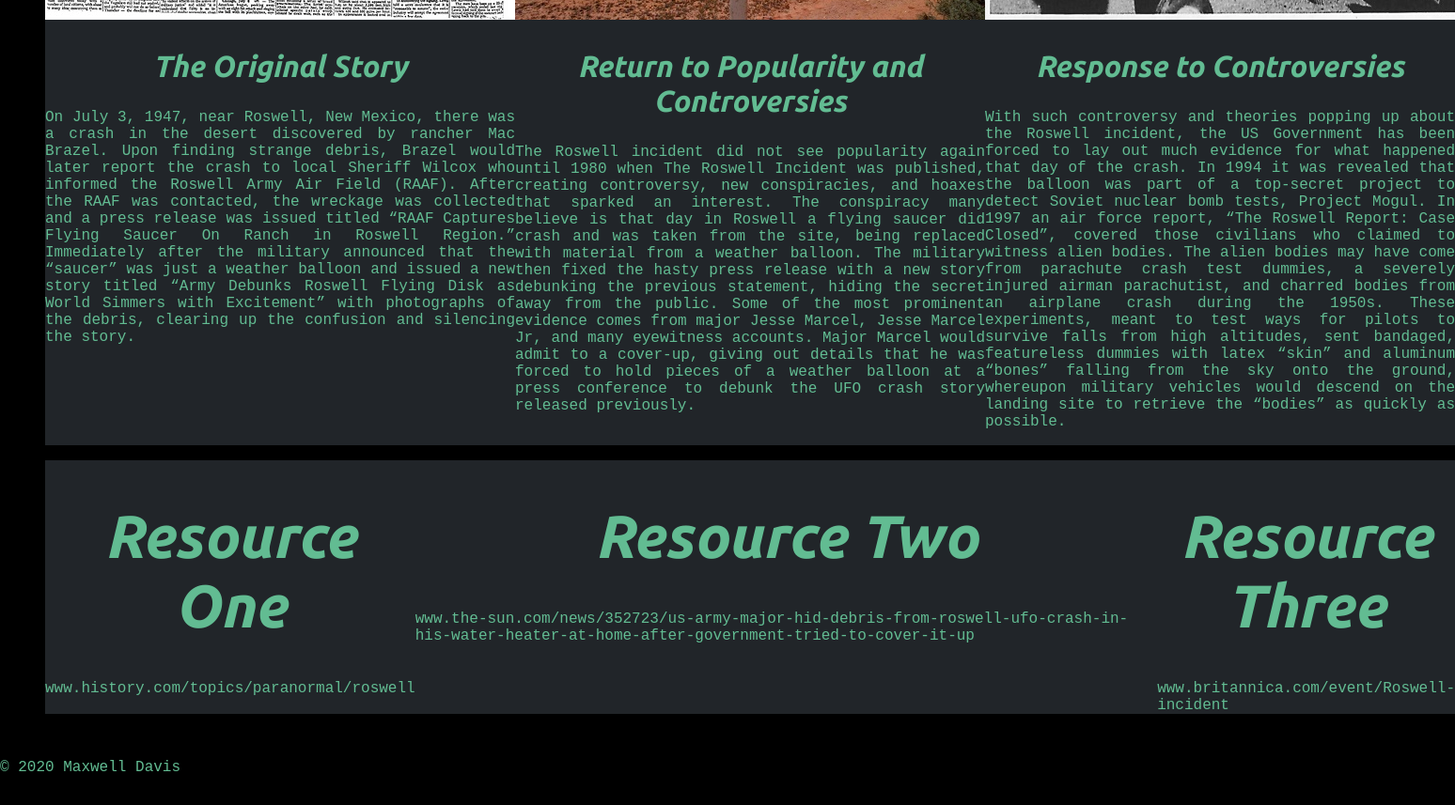
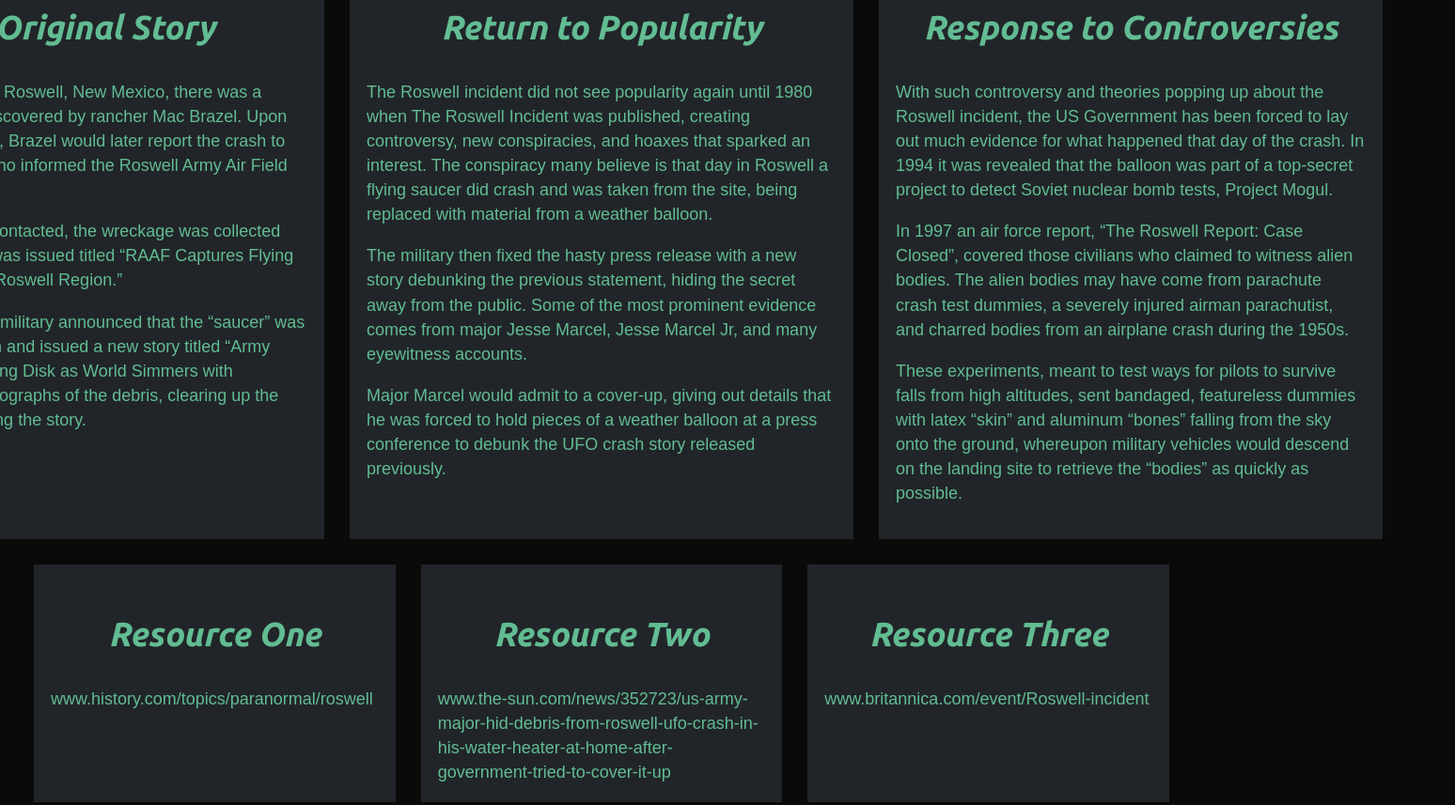
Before and after one commit to maadavis/Roswell-Tribute-Page, a plain HTML site: page Roswell Tribute Page/index.html in a window 1280 px wide. Shown: the part 1167-2024 px from the top of the page at 94% size, 1548 px wide, since content can reach past the window. Drawn offline with Linux system fonts and the light colour scheme.

Commit message:
Final edits
-Cropped banner
-Fixed fontawesome spacing
-Organized text into paragraphs
-Fixed resouce URLS (added https)
-Changed body font
-Changed background color to a lighter black
-Made all grid elements mobile screen friendly
-Fixed grids by using grid-template-columns
-Added padding, margin, and grid gap to texts and resources to give spacing

```diff
--- a/Roswell Tribute Page/index.html
+++ b/Roswell Tribute Page/index.html
@@ -11,18 +11,18 @@
   </head>
   <body>
     <nav> <!-- header main menu -->
-      <a href="#">Home<i class="fas fa-home"></i></a>
-      <a href="#">About<i class="fas fa-address-card"></i></a>
-      <a href="#">Gallery<i class="fas fa-camera"></i></a>
-      <a href="#">More<i class="fas fa-info"></i></a>
-      <a href="#">Contact<i class="fas fa-address-book"></i></a>
+      <a href="#">Home <i class="fas fa-home"></i></a>
+      <a href="#">About <i class="fas fa-address-card"></i></a>
+      <a href="#">Gallery <i class="fas fa-camera"></i></a>
+      <a href="#">More <i class="fas fa-info"></i></a>
+      <a href="#">Contact <i class="fas fa-address-book"></i></a>
     </nav>
     <main id="page">
       <header>
         <div class="hero-title">
           <h1>The Roswell Incident</h1>
         </div>
-        <img class="banner" src="images/banner.jpg" alt="Welcome to Roswell sign" />
+        <img class="banner" src="images/banner2.jpg" alt="Welcome to Roswell sign" />
       </header>
       <div id="texts">
         <div id="first">
@@ -32,9 +32,11 @@
               <p>On July 3, 1947, near Roswell, New Mexico, there was a crash in the desert
                 discovered by rancher Mac Brazel. Upon finding strange debris, Brazel would
                 later report the crash to local Sheriff Wilcox who informed the Roswell Army
-              Air Field (RAAF). After the RAAF was contacted, the wreckage was collected
+                Air Field (RAAF).</p>
+                <p> After the RAAF was contacted, the wreckage was collected
                 and a press release was issued titled “RAAF Captures Flying Saucer On Ranch
-              in Roswell Region.” Immediately after the military announced that the “saucer”
+                in Roswell Region.”</p>
+                <p>Immediately after the military announced that the “saucer”
                 was just a weather balloon and issued a new story titled “Army Debunks Roswell
                 Flying Disk as World Simmers with Excitement” with photographs of the debris,
                 clearing up the confusion and silencing the story.</p>
@@ -42,16 +44,17 @@
         </div>
         <div id="second">
           <img src="images/crash-site.jpg">
-        <h2>Return to Popularity and Controversies</h2>
+          <h2>Return to Popularity</h2>
             <div class="text-two">
               <p>The Roswell incident did not see popularity again until 1980 when The Roswell
                 Incident was published, creating controversy, new conspiracies, and hoaxes that
                 sparked an interest. The conspiracy many believe is that day in Roswell a flying saucer did crash and was
-              taken from the site, being replaced with material from a weather balloon.
-              The military then fixed the hasty press release with a new story debunking the
+                taken from the site, being replaced with material from a weather balloon.</p>
+                <p>The military then fixed the hasty press release with a new story debunking the
                 previous statement, hiding the secret away from the public. Some of the most
                 prominent evidence comes from major Jesse Marcel, Jesse Marcel Jr, and many
-              eyewitness accounts. Major Marcel would admit to a cover-up, giving out details
+                eyewitness accounts.</p>
+                <p>Major Marcel would admit to a cover-up, giving out details
                 that he was forced to hold pieces of a weather balloon at a press conference to
                 debunk the UFO crash story released previously.</p>
             </div>
@@ -62,11 +65,11 @@
             <div class="text-three">
               <p>With such controversy and theories popping up about the Roswell incident, the US Government has
                 been forced to lay out much evidence for what happened that day of the crash. In 1994 it was revealed that the balloon was part of a
-              top-secret project to detect Soviet nuclear bomb tests, Project Mogul. In 1997 an air force report, “The Roswell Report:
-              Case Closed”, covered those civilians who claimed to witness alien bodies. The alien
+                top-secret project to detect Soviet nuclear bomb tests, Project Mogul.</p>
+                <p>In 1997 an air force report, “The Roswell Report: Case Closed”, covered those civilians who claimed to witness alien bodies. The alien
                 bodies may have come from parachute crash test dummies, a severely injured airman parachutist, and
-              charred bodies from an airplane crash during the 1950s. These experiments, meant
-              to test ways for pilots to survive falls from high altitudes, sent bandaged, featureless
+                charred bodies from an airplane crash during the 1950s.</p>
+                <p>These experiments, meant to test ways for pilots to survive falls from high altitudes, sent bandaged, featureless
                 dummies with latex “skin” and aluminum “bones” falling from the sky onto the ground, whereupon
                 military vehicles would descend on the landing site to retrieve the “bodies” as quickly as
                 possible.</p>
@@ -75,16 +78,16 @@
       </div>
       <div id="resources">
         <div class="resource-one">
-          <h1>Resource One</h1>
-          <a href="www.history.com/topics/paranormal/roswell">www.history.com/topics/paranormal/roswell</a>
+          <h2>Resource One</h2>
+          <a href="https://www.history.com/topics/paranormal/roswell">www.history.com/topics/paranormal/roswell</a>
         </div>
         <div class="resource-two">
-          <h1>Resource Two</h1>
-          <a href="www.the-sun.com/news/352723/us-army-major-hid-debris-from-roswell-ufo-crash-in-his-water-heater-at-home-after-government-tried-to-cover-it-up/">www.the-sun.com/news/352723/us-army-major-hid-debris-from-roswell-ufo-crash-in-his-water-heater-at-home-after-government-tried-to-cover-it-up</a>
+          <h2>Resource Two</h2>
+          <a href="https://www.the-sun.com/news/352723/us-army-major-hid-debris-from-roswell-ufo-crash-in-his-water-heater-at-home-after-government-tried-to-cover-it-up/">www.the-sun.com/news/352723/us-army-major-hid-debris-from-roswell-ufo-crash-in-his-water-heater-at-home-after-government-tried-to-cover-it-up</a>
         </div>
         <div class="resource-three">
-          <h1>Resource Three</h1>
-          <a href="www.britannica.com/event/Roswell-incident">www.britannica.com/event/Roswell-incident</a>
+          <h2>Resource Three</h2>
+          <a href="https://www.britannica.com/event/Roswell-incident">www.britannica.com/event/Roswell-incident</a>
         </div>
       </div>
     </main>
--- a/Roswell Tribute Page/styles.css
+++ b/Roswell Tribute Page/styles.css
@@ -1,27 +1,30 @@
+*, *:before, *:after {
+  box-sizing: border-box;
+}
 body {
-  font-family: "Courier New", Courier;
+  font-family: sans-serif;
+  font-weight: 300;
+  line-height: 1.45;
+  font-size: 18px;
   color: #62BC92;
-  background-color: #000000;
+  background-color: #0A0A0A;
   margin: 0;
   padding: 0;
 }
-
-header{
-  grid-area: head;
-  display: grid;
-  grid-template-columns: 1fr;
-  justify-items: center;
-  align-items: center;
+header {
   padding: 2em;
   margin-bottom: 2em;
   color: inherit;
   background-color: inherit;
   font-family: 'Ubuntu', sans-serif;
 }
-
+header img {
+  text-align: center;
+  width: 100%;
+  height: auto;
+}
 h1 {
   font-size: 4em;
-  font-family: ;
   color: inherit;
   text-align: center;
   font-family: 'Ubuntu', sans-serif;
@@ -36,19 +39,25 @@ h2 {
 
 p {
   color: inherit;
-  text-align: justify;
 }
 
 nav {
-  font-size: 2em;
+  font-size: 1.25em;
+  padding: .5em 0;
   display: flex;
   flex-direction: row;
   justify-content: space-around;
   background-color: #212529;
 }
-
+@media screen and (max-width: 768px) {
+  nav {
+    flex-direction: column;
+    align-items: center;
+  }
+}
 nav a {
   padding: 0.25em;
+  transition: all .3s ease-in-out;
 }
 nav a:link, nav a:visited {
   color: #62BC92;
@@ -56,24 +65,36 @@ nav a:link, nav a:visited {
 }
 nav a:hover, nav a:active  {
   color: #F0F0F0;
-  text-decoration: underline;
 }
-
-footer {
-
+main {
+  padding: 0 2em 2em 2em;
 }
-
-main {
-padding: 0 2em 2em 2em;
-display: grid;
-grid-template-columns: 1fr;
-grid-gap: 1em;
-justify-items: center;
-align-items: center;
-grid-template-areas:
-  "head head head"
-  "one two three"
-  "res1 res2 res3";
+#texts {
+  margin: 1.5em 0;
+  display: grid;
+  grid-template-columns: repeat(3, 1fr);
+  justify-content: center;
+  grid-gap: 1.5em;
+}
+#texts > * {
+  padding: 1em;
+}
+#resources > * {
+  padding: 1em;
+}
+#resources {
+  display: grid;
+  grid-template-columns: repeat(3, 1fr);
+  justify-content: center;
+  grid-gap: 1.5em;
+}
+@media screen and (max-width: 768px) {
+  #texts {
+    grid-template-columns: 1fr;
+  }
+  #resources {
+    grid-template-columns: 1fr;
+  }
 }
 
 .resource-one a:link, .resource-one a:visited, .resource-two a:link, .resource-two a:visited, .resource-three a:link, .resource-three a:visited {
@@ -86,14 +107,13 @@ grid-template-areas:
   text-decoration: underline;
 }
 
-#first {text-align: center; background-color: #212529;}
-#second {text-align: center; background-color: #212529;}
-#third {text-align: center; background-color: #212529;}
-#resources {display: flex; flex-direction: row; grid-area: res2;}
-#texts {display: flex; flex-direction: row; grid-area: two}
-.text-one {grid-area: one;}
-.text-two {grid-area: two;}
-.text-three {grid-area: three;}
-.resource-one {grid-area: res1; background-color: #212529;}
-.resource-two {grid-area: res2; background-color: #212529;}
-.resource-three {grid-area: res3; background-color: #212529;}
+#first {background-color: #212529;}
+#second {background-color: #212529;}
+#third {background-color: #212529;}
+.resource-one {background-color: #212529;}
+.resource-two {background-color: #212529;}
+.resource-three {background-color: #212529;}
+
+footer {
+  text-align: center;
+}
```
Also changed, not shown: Roswell Tribute Page/Images/banner - Copy.jpg (deleted), Roswell Tribute Page/Images/banner.jpg (deleted), Roswell Tribute Page/Images/banner2.jpg (added). Lines whose indentation alone changed are shown as unchanged.
